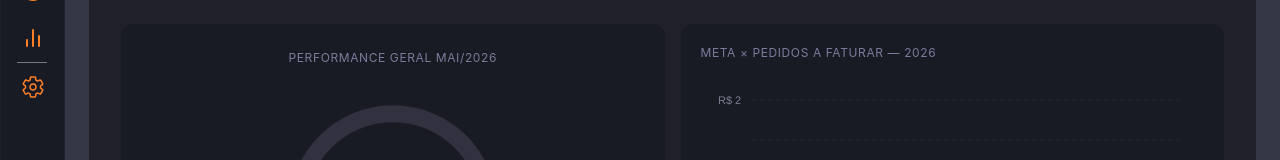
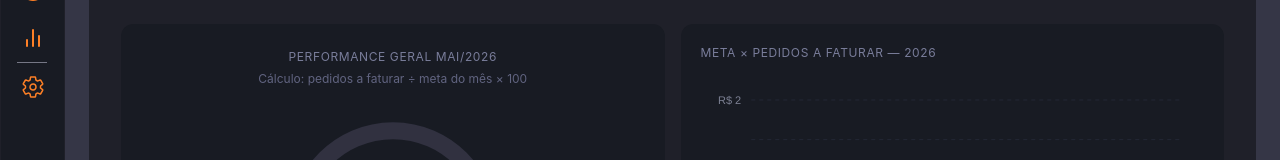
Before and after one commit to andreaalves/ESF-WEB-VALEZA, a React (Create React App) app: page /painel/metas in a window 1280 px wide. Shown: the part 475-635 px from the top of the page. Built offline with nearby package versions, Linux system fonts and the light colour scheme; no server answers; sample sign-in values are in the browser's storage.

Commit message:
Performance (%) = Pedidos a faturar / Meta do mês * 100

```diff
--- a/src/pages/PainelMetas/index.tsx
+++ b/src/pages/PainelMetas/index.tsx
@@ -578,6 +578,9 @@ export const PainelMetas = () => {
                 <Text fontSize="xs" color="gray.400" textTransform="uppercase" letterSpacing="wider" mb="3">
                   Performance Geral {MESES[mesSel - 1]}/{ano}
                 </Text>
+                <Text fontSize="xs" color="gray.500" textAlign="center" mt="-2" mb="2">
+                  Cálculo: pedidos a faturar ÷ meta do mês × 100
+                </Text>
                 <ApexChart
                   key={`gauge-${vendedorId}-${ano}-${mesSel}`}
                   type="radialBar"
```
